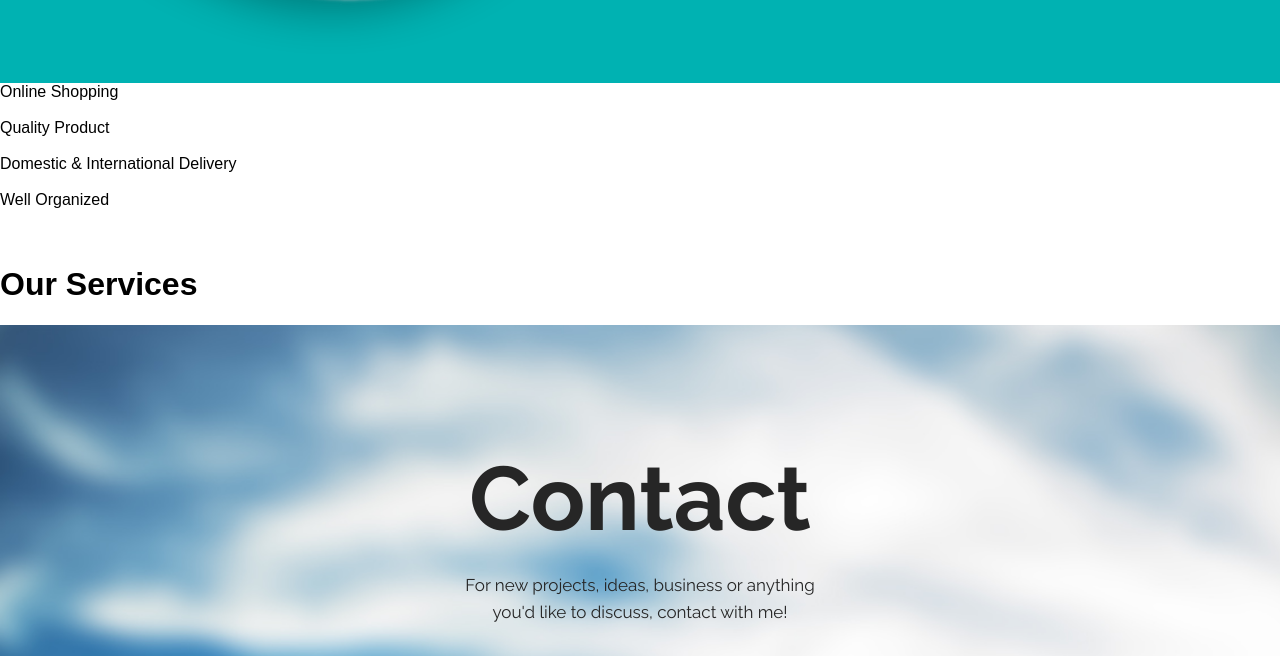
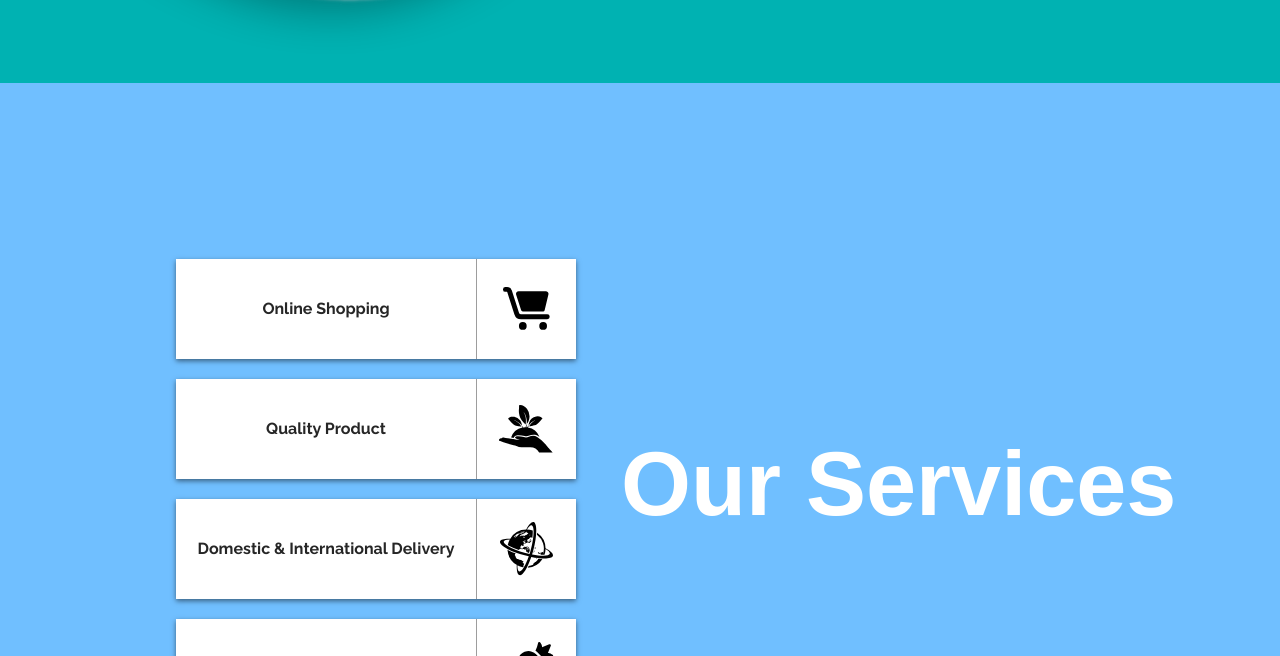
Before and after one commit to winnersroot/cahhe, a plain HTML site: page index.html in a window 1280 px wide. Shown: the part 1435-2091 px from the top of the page. Drawn offline with nearby package versions, Linux system fonts and the light colour scheme; files that its build step writes are made by us from their sources.

Commit message:
Add files via upload

```diff
--- a/less/style.less
+++ b/less/style.less
@@ -131,9 +131,85 @@ a {
 	margin-top: 25px;
 }
 
+/*__*/
 
 
-
+.services {
+    height: 790px;
+    min-width: 980px;
+    background-color: #70bfff;
+    display: flex;
+    justify-content: center;
+    box-sizing: border-box;
+}
+.services_item {
+    width: 50%;
+    padding-top: 22px;
+    display: flex;
+    flex-direction: column;
+    align-items: flex-end;
+    justify-content: center;
+    margin-right: 10%;
+}
+.servises_button {
+    margin: 10px 0;
+    display: flex;
+    align-items: center;
+    background-color: @colorLight;
+    width: 400px;
+    height: 100px;
+    .fonts(@font, @colorDark, 20px, 700, 27px);
+    color:  @colorDark;
+    text-align: center;
+    box-shadow: @shadow;
+    .myHover();
+}
+.button_name {
+    flex-grow: 1;
+}
+.servises_svg {
+    width: 100px;
+    height: inherit;
+    display: flex;
+    justify-content: center;
+    align-items: center;
+    border-left: 1px solid #9d9d9d;
+    flex-shrink: 0;
+}
+.bucket {
+    width: 47px;
+    height: 44px;
+}
+.carrot {
+    width: 55px;
+    height: 55px;
+}
+.hand {
+    width: 55px;
+    height: 49px;
+}
+.world {
+    width: 54px;
+    height: 54px;
+}
+.services_title {
+    width: 50%;
+    display: flex;
+    align-items: center;
+    justify-content: flex-start;
+    position: relative;
+    padding-bottom: 60px;
+    min-width: 544px;
+}
+.services_title--h1 {
+    color: white;
+    position: absolute;
+    left: -83px;
+    top: 290px;
+    font-size: 90px;
+    font-weight: 800;
+}
+/*_______*/
 
 
 /*-CONTACT-----------------------------------------*/
```
